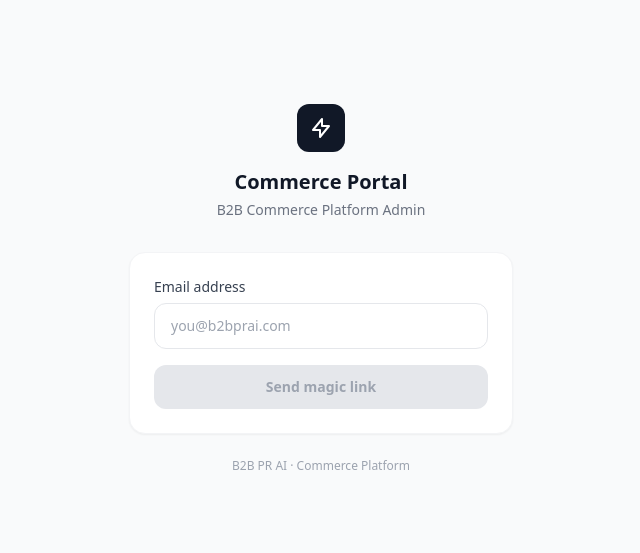
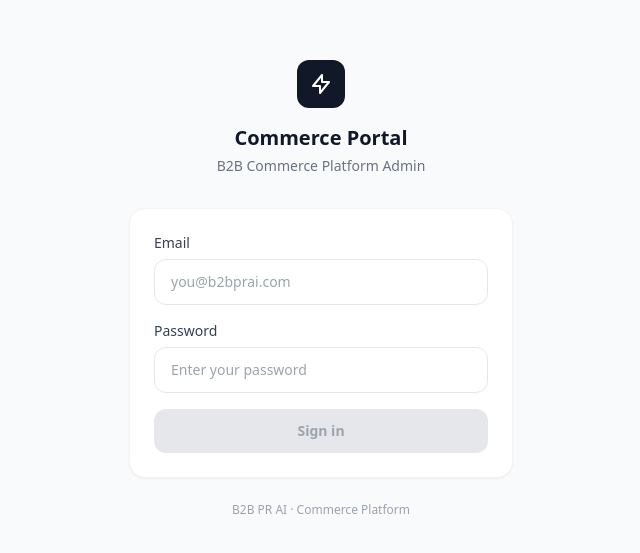
Before and after one commit to B2B-Puerto-Rico/commerce-portal, a Next.js app: page /login in a window 1280 px wide. Shown: the part 111-664 px from the top of the page, without its empty margins (319-959 px from the left). Built offline with nearby package versions, Linux system fonts and the light colour scheme.

Commit message:
Switch admin login from magic link to email + password
Magic link PKCE flow was broken due to code_verifier cookie loss
during Vercel SSO redirect hops. Password login is simpler and
more reliable for an internal admin portal.

```diff
--- a/src/app/login/page.tsx
+++ b/src/app/login/page.tsx
@@ -1,11 +1,13 @@
 'use client';
 
 import { useState } from 'react';
+import { useRouter } from 'next/navigation';
 import { createClient } from '@/lib/supabase/client';
 
 export default function LoginPage() {
+  const router = useRouter();
   const [email, setEmail] = useState('');
-  const [sent, setSent] = useState(false);
+  const [password, setPassword] = useState('');
   const [loading, setLoading] = useState(false);
   const [error, setError] = useState('');
 
@@ -15,25 +17,24 @@ export default function LoginPage() {
     setError('');
 
     const supabase = createClient();
-    const { error } = await supabase.auth.signInWithOtp({
+    const { error } = await supabase.auth.signInWithPassword({
       email,
-      options: {
-        emailRedirectTo: `${window.location.origin}/auth/callback`,
-      },
+      password,
     });
 
     if (error) {
       setError(error.message);
+      setLoading(false);
     } else {
-      setSent(true);
+      router.push('/dashboard/merchants');
+      router.refresh();
     }
-    setLoading(false);
   };
 
   return (
     <div className="min-h-screen bg-gray-50 flex items-center justify-center px-4">
       <div className="w-full max-w-sm">
-        {/* Logo area */}
+        {/* Logo */}
         <div className="text-center mb-8">
           <div className="w-12 h-12 bg-gray-900 rounded-xl mx-auto mb-4 flex items-center justify-center">
             <svg className="w-6 h-6 text-white" fill="none" stroke="currentColor" viewBox="0 0 24 24">
@@ -44,34 +45,12 @@ export default function LoginPage() {
           <p className="text-sm text-gray-500 mt-1">B2B Commerce Platform Admin</p>
         </div>
 
-        {/* Card */}
+        {/* Login card */}
         <div className="bg-white rounded-2xl shadow-sm border border-gray-100 p-6">
-          {sent ? (
-            <div className="text-center py-4">
-              <div className="w-14 h-14 bg-green-50 rounded-full mx-auto mb-4 flex items-center justify-center">
-                <svg className="w-7 h-7 text-green-600" fill="none" stroke="currentColor" viewBox="0 0 24 24">
-                  <path strokeLinecap="round" strokeLinejoin="round" strokeWidth={2} d="M3 8l7.89 5.26a2 2 0 002.22 0L21 8M5 19h14a2 2 0 002-2V7a2 2 0 00-2-2H5a2 2 0 00-2 2v10a2 2 0 002 2z" />
-                </svg>
-              </div>
-              <h2 className="font-semibold text-gray-900">Check your email</h2>
-              <p className="text-sm text-gray-500 mt-2">
-                We sent a magic link to <strong>{email}</strong>
-              </p>
-              <p className="text-xs text-gray-400 mt-4">
-                Click the link in the email to sign in. It expires in 1 hour.
-              </p>
-              <button
-                onClick={() => setSent(false)}
-                className="mt-4 text-sm text-gray-500 hover:text-gray-900 transition-colors"
-              >
-                Use a different email
-              </button>
-            </div>
-          ) : (
           <form onSubmit={handleLogin} className="space-y-4">
             <div>
               <label htmlFor="email" className="block text-sm font-medium text-gray-700 mb-1.5">
-                  Email address
+                Email
               </label>
               <input
                 id="email"
@@ -84,19 +63,33 @@ export default function LoginPage() {
               />
             </div>
 
+            <div>
+              <label htmlFor="password" className="block text-sm font-medium text-gray-700 mb-1.5">
+                Password
+              </label>
+              <input
+                id="password"
+                type="password"
+                required
+                value={password}
+                onChange={(e) => setPassword(e.target.value)}
+                placeholder="Enter your password"
+                className="w-full border border-gray-200 rounded-xl px-4 py-3 text-sm focus:outline-none focus:ring-2 focus:ring-gray-900 focus:border-transparent transition-all"
+              />
+            </div>
+
             {error && (
               <p className="text-sm text-red-600 bg-red-50 p-3 rounded-lg">{error}</p>
             )}
 
             <button
               type="submit"
-                disabled={loading || !email}
+              disabled={loading || !email || !password}
               className="w-full bg-gray-900 text-white py-3 rounded-xl font-semibold text-sm hover:bg-gray-800 disabled:bg-gray-200 disabled:text-gray-400 disabled:cursor-not-allowed active:scale-[0.98] transition-all duration-150"
             >
-                {loading ? 'Sending...' : 'Send magic link'}
+              {loading ? 'Signing in...' : 'Sign in'}
             </button>
           </form>
-          )}
         </div>
 
         <p className="text-center text-xs text-gray-400 mt-6">
```
Also changed, not shown: src/middleware.ts (+11 -27 lines). Lines whose indentation alone changed are shown as unchanged.
